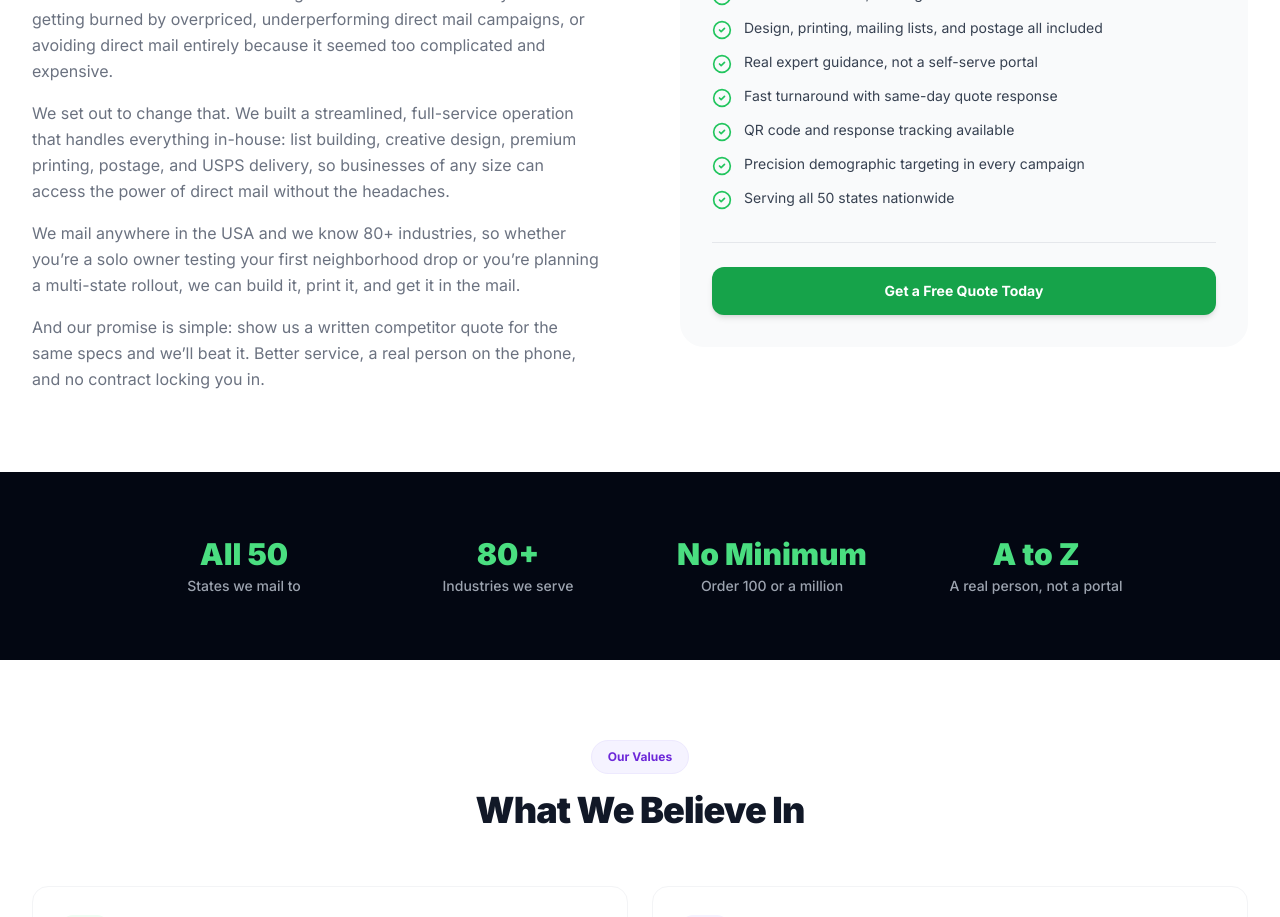
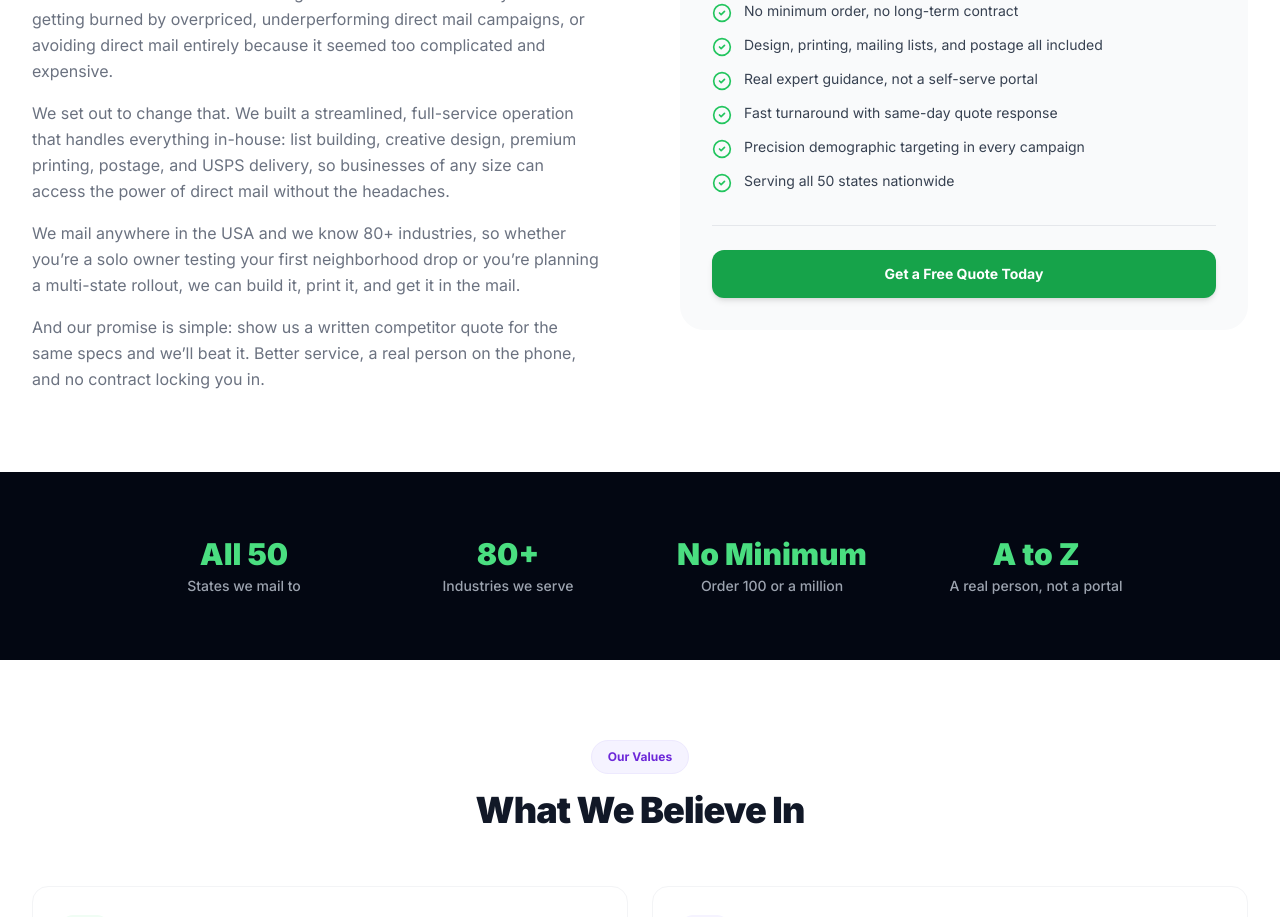
Before and after one commit to delishbite1/green-growth-marketing, a Next.js app: page /about in a window 1280 px wide. Shown: the part 820-1737 px from the top of the page. Built offline with nearby package versions, Linux system fonts and the light colour scheme.

Commit message:
Remove QR code tracking from the About differentiators list
Founder does not want to offer QR/response tracking, so the site should
not advertise it. Only mention on the site; the other 'tracking' matches
are Tailwind letter-spacing classes.

```diff
--- a/src/app/about/page.tsx
+++ b/src/app/about/page.tsx
@@ -53,7 +53,6 @@ const differentiators = [
   'Design, printing, mailing lists, and postage all included',
   'Real expert guidance, not a self-serve portal',
   'Fast turnaround with same-day quote response',
-  'QR code and response tracking available',
   'Precision demographic targeting in every campaign',
   'Serving all 50 states nationwide',
 ]
```
